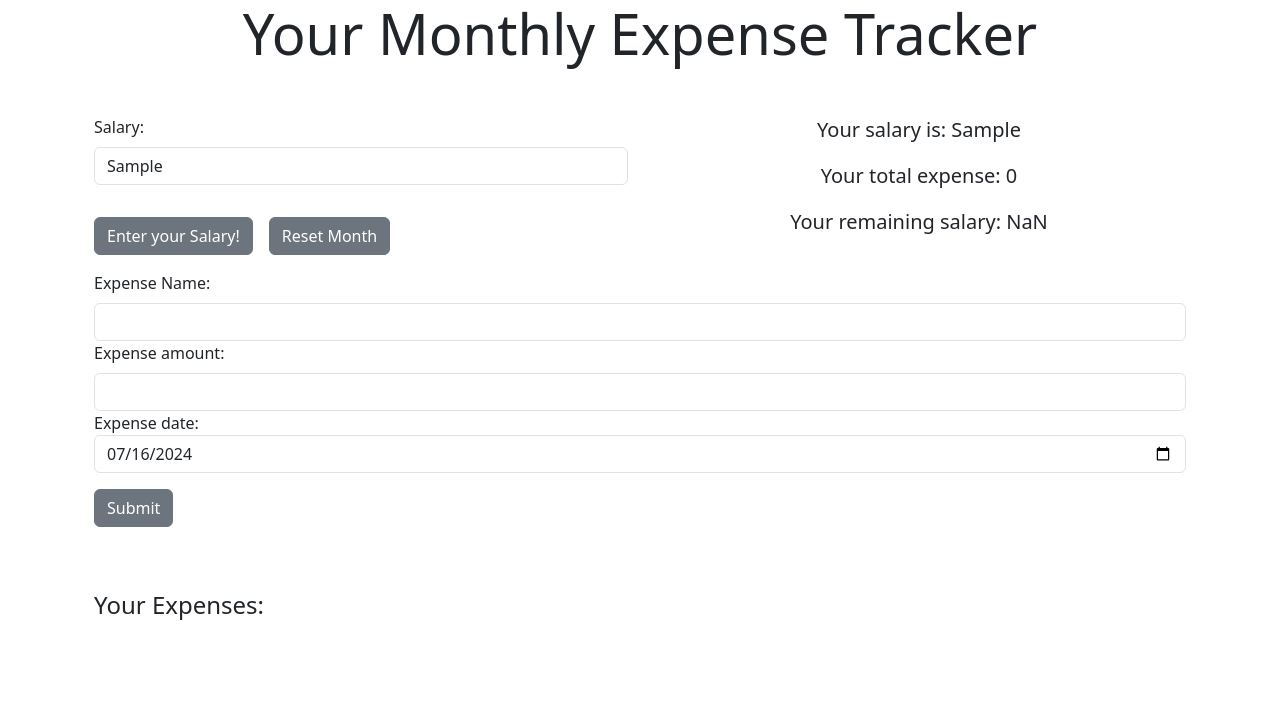
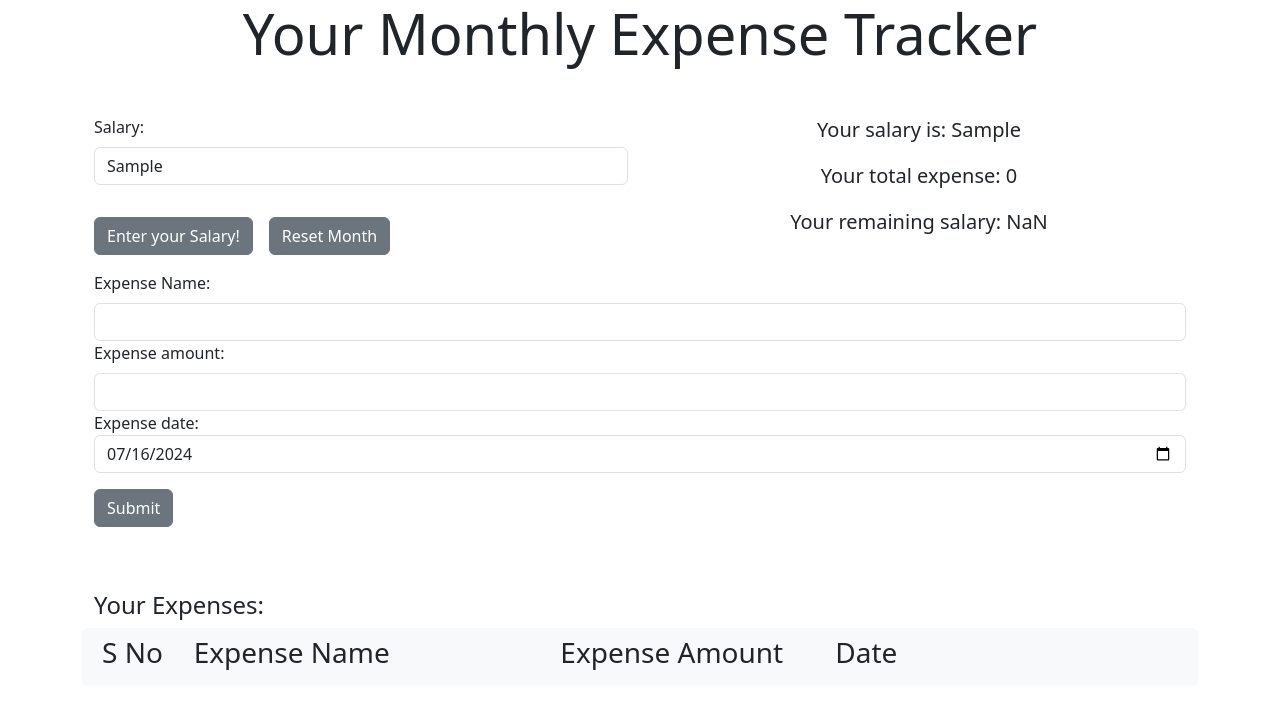
Before and after one commit to theconfusedhead/ExpenseTrackerApp, a React (Vite) app: page / in a window 1280 px wide. Both pictures are taken after typing "Sample" into the empty fields and a click on the button "Enter your Salary!". Shown: the top 708 px of the page. Built offline with nearby package versions, Linux system fonts and the light colour scheme.

Commit message:
update the UI

```diff
--- a/package.json
+++ b/package.json
@@ -10,6 +10,7 @@
     "preview": "vite preview"
   },
   "dependencies": {
+    "date-fns": "^3.6.0",
     "react": "^18.3.1",
     "react-dom": "^18.3.1"
   },
--- a/src/components/Expense/NewExpenseApp/AllExpense.jsx
+++ b/src/components/Expense/NewExpenseApp/AllExpense.jsx
@@ -1,23 +1,26 @@
 import React from "react";
-
+import { format } from "date-fns";
 const AllExpense = ({ allExpense, deleteExpense }) => {
   const handleDelete = (id) => {
     console.log(id);
     deleteExpense(id);
   };
   const showExpense = allExpense.map((expense, index) => {
+    const formattedDate = format(new Date(expense.date), "dd-MMM-yyyy");
     return (
       <div
         key={expense.id}
-        className="d-flex align-items-center justify-content-between bg-light p-2 mb-2 rounded"
+        className="row align-items-center bg-light p-2 mb-2 rounded"
       >
-        <span className="me-2">{`${index + 1})`}</span>
-        <span className="flex-grow-1 me-2">
+        <div className="col-1">{`${index + 1})`}</div>
+        <div className="col-4">
           {`${expense.expenseName
             .charAt(0)
             .toUpperCase()}${expense.expenseName.slice(1)}`}
-        </span>
-        <span className="me-2">{`${expense.amount} ${expense.date}`}</span>
+        </div>
+        <div className="col-3">{expense.amount}</div>
+        <div className="col-3">{formattedDate}</div>
+        <div className="col-1">
           <button
             onClick={() => handleDelete(expense.id)}
             className="btn btn-secondary btn-sm"
@@ -25,11 +28,26 @@ const AllExpense = ({ allExpense, deleteExpense }) => {
             Delete
           </button>
         </div>
+      </div>
     );
   });
   return (
     <div className="mt-5">
       <h4>Your Expenses:</h4>
+      <div className="row align-items-center bg-light p-2 mb-2 rounded">
+        <div className="col-1">
+          <h3>S No</h3>
+        </div>
+        <div className="col-4">
+          <h3>Expense Name</h3>
+        </div>
+        <div className="col-3">
+          <h3>Expense Amount</h3>
+        </div>
+        <div className="col-4">
+          <h3>Date</h3>
+        </div>
+      </div>
       <div>{showExpense}</div>
     </div>
   );
```
Also changed, not shown: 1 other file (tests, documents, lock files or other folders). Lines whose indentation alone changed are shown as unchanged.
